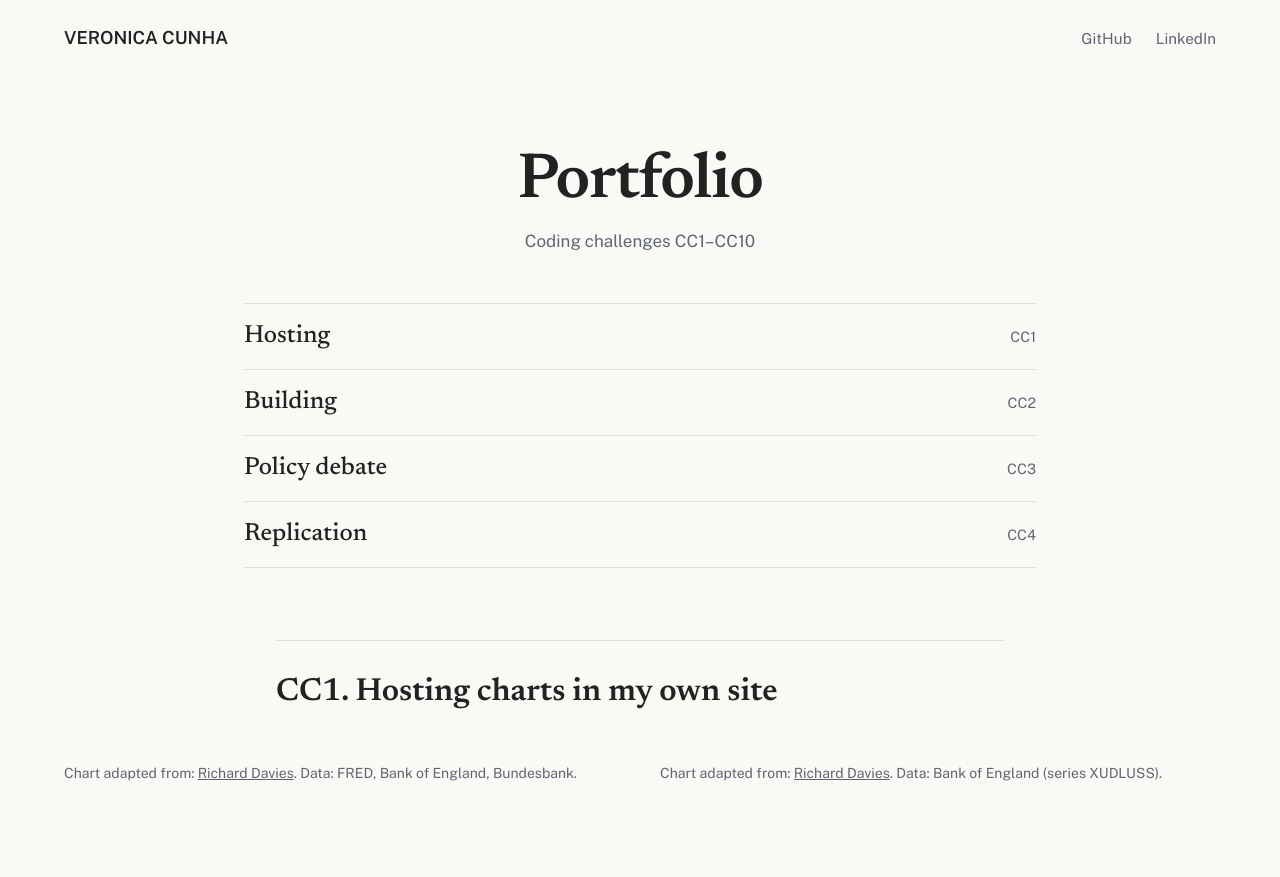
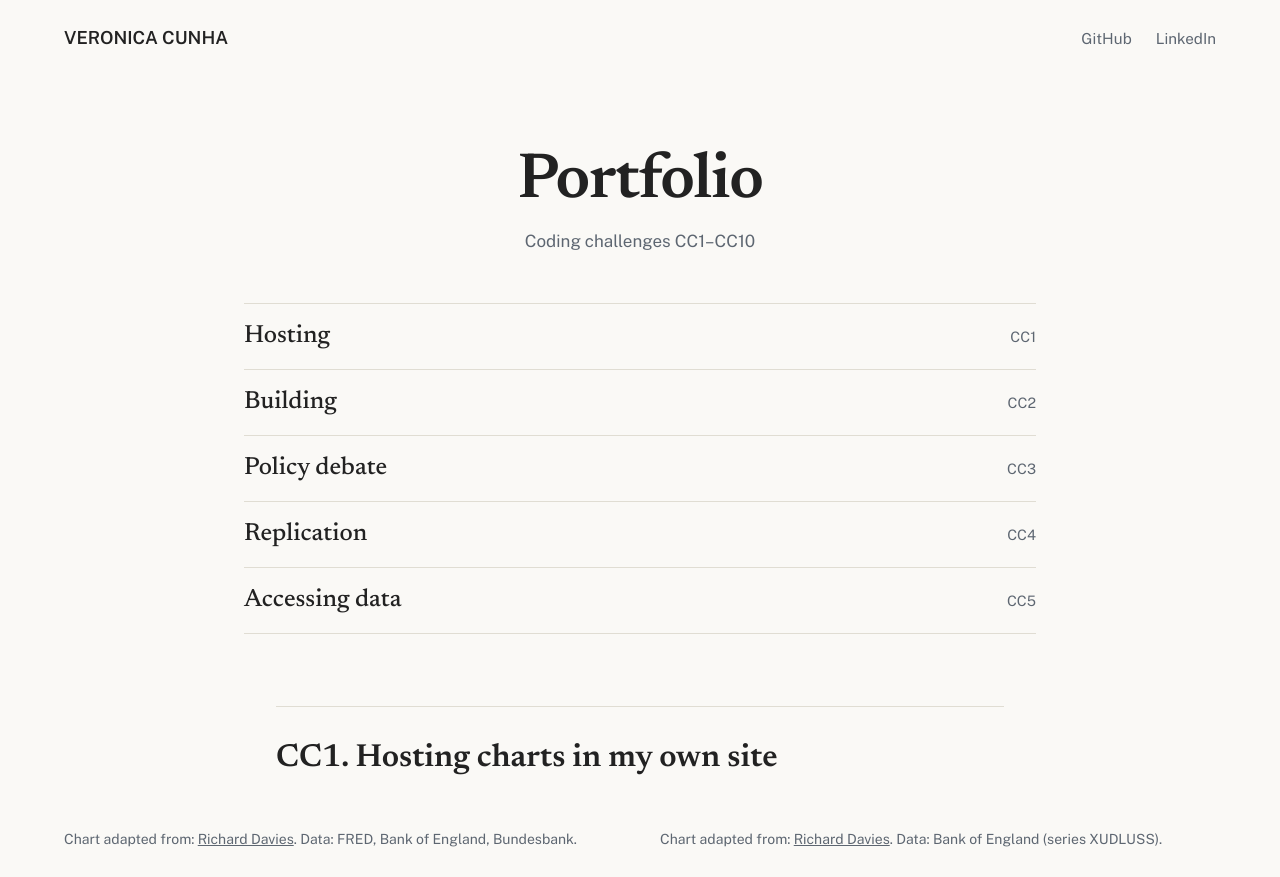
Before and after one commit to vsccunha/vsccunha.github.io, a plain HTML site: page portfolio.html in a window 1280 px wide. Shown: the top 877 px of the page. Drawn offline with nearby package versions, Linux system fonts and the light colour scheme; a script that the page names is missing.

```diff
--- a/portfolio.html
+++ b/portfolio.html
@@ -268,6 +268,12 @@
             <span class="page-note">CC4</span>
           </a>
         </li>
+        <li>
+          <a class="page-row" href="#cc5">
+            <span class="page-title">Accessing data</span>
+            <span class="page-note">CC5</span>
+          </a>
+        </li>
       </ul>
     </nav>
 
```
